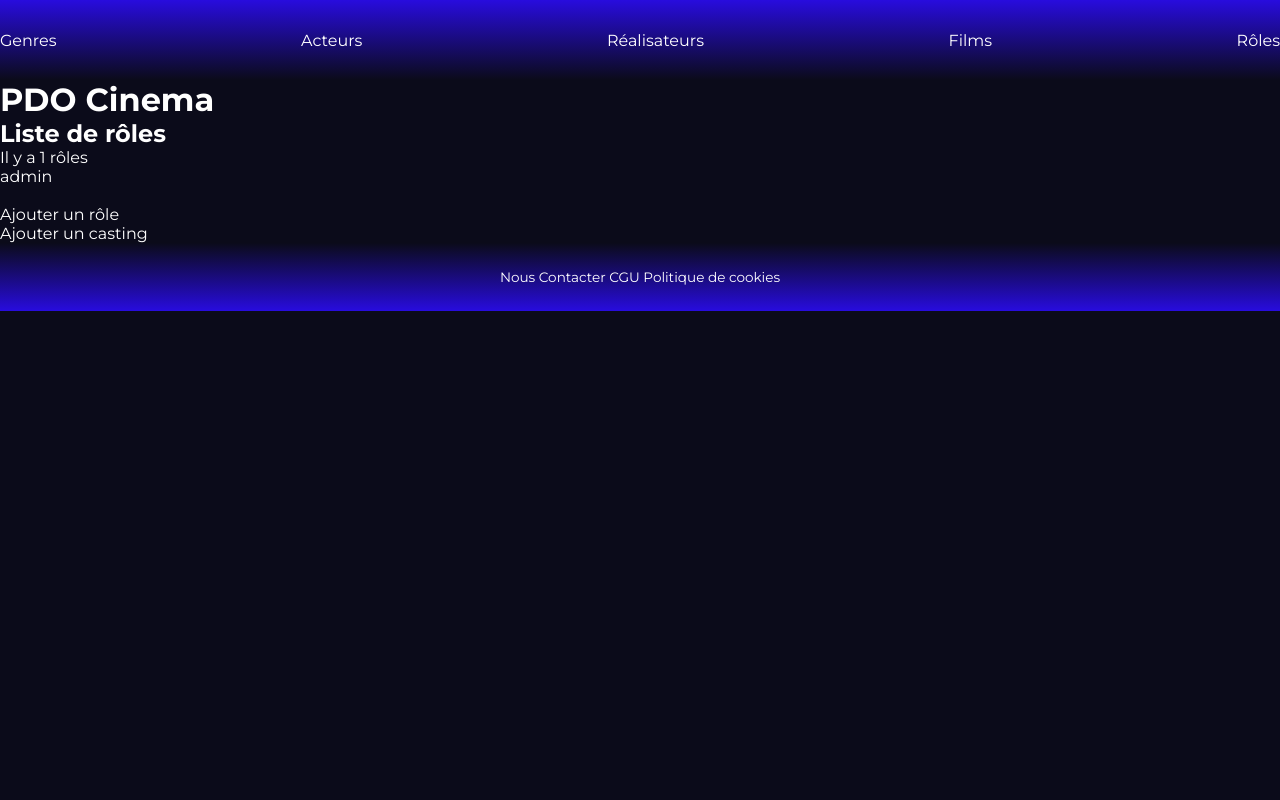
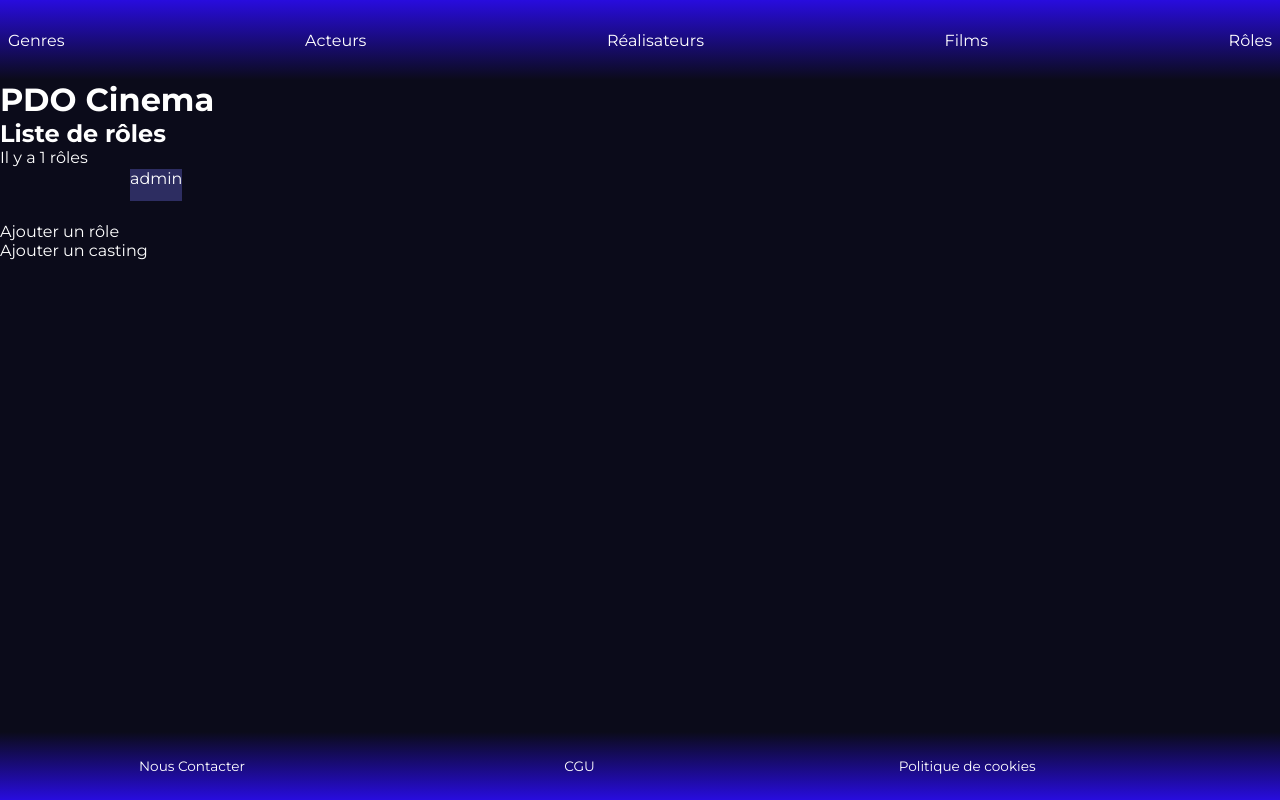
Before and after one commit to lucie-vincent/cinema_appli, a PHP site: template view/roles/listRoles.php in a window 1280 px wide. Run offline with PHP 8.4, Linux system fonts and the light colour scheme; the template is opened without the code that fills it: most values are stand-ins (such as "Sample title", 1, 10 or a date in 2020).

Commit message:
css nav + listes

```diff
--- a/public/css/styles.css
+++ b/public/css/styles.css
@@ -27,6 +27,7 @@
     background-color: var(--body-color);
     color: var(--text-color);
     min-height: 100vh;
+    width: 100%;
 }
 
 a {
@@ -39,18 +40,26 @@ ul, li {
 }
 
 footer li  {
-    display: inline;
+    display: inline-block;
+    width: 30%;
+    text-align: center;
 
 }
 
+footer ul {
+    width: 100%;
+}
+
 footer {
+    position: absolute;
+    height: 5em;
+    width: 100%;
     font-size: var(--small-font-size);
     background: linear-gradient(#0B0B1A, #280CDE);
     display: flex;
     align-items: center;
     justify-content: space-around;
-    flex-basis: auto;
-    height: 5em;
+    bottom: 0;
 }
 
 
@@ -60,6 +69,23 @@ nav {
     display: flex;
     align-items: center;
     justify-content: space-between;
+    padding: 0.5em;
 }
 
-/*===============  ===============*/
+.liste {
+    width: 80%;
+    margin: 0 auto;
+    display: flex;
+}
+
+.liste li {
+    background-color: #2D2D61;
+    margin: 2px;
+    height: 2em;
+    vertical-align: baseline;
+}
+
+
+
+
+/*=============== BREAKPOINTS ===============*/
--- a/view/genres/listGenres.php
+++ b/view/genres/listGenres.php
@@ -2,7 +2,7 @@
 
 <p> Il y a <?= $requete->rowCount() ?> genres </p>
 
-
+<div class="liste">
     <ul>
         <?php foreach($requete->fetchAll() as $genre) { ?>
             <li>
@@ -10,6 +10,7 @@
             </li>
             <?php } ?>
     </ul>
+</div>
 
 
 <a href="index.php?action=ajouterGenre">Ajouter un genre</a>
--- a/view/roles/listRoles.php
+++ b/view/roles/listRoles.php
@@ -2,6 +2,7 @@
 
 <p> Il y a <?= $requete->rowCount() ?> rôles </p>
 
+<div class="liste">
     <ul>
         <?php foreach($requete->fetchAll() as $role) { ?>
             <li>
@@ -9,6 +10,8 @@
             </li>
             <?php } ?>
     </ul>
+</div>
+
 
 <br>
 
```
Also changed, not shown: public/img/acteurs.png (added), public/img/genre.png (added), public/img/real.png (added). Lines whose indentation alone changed are shown as unchanged.
